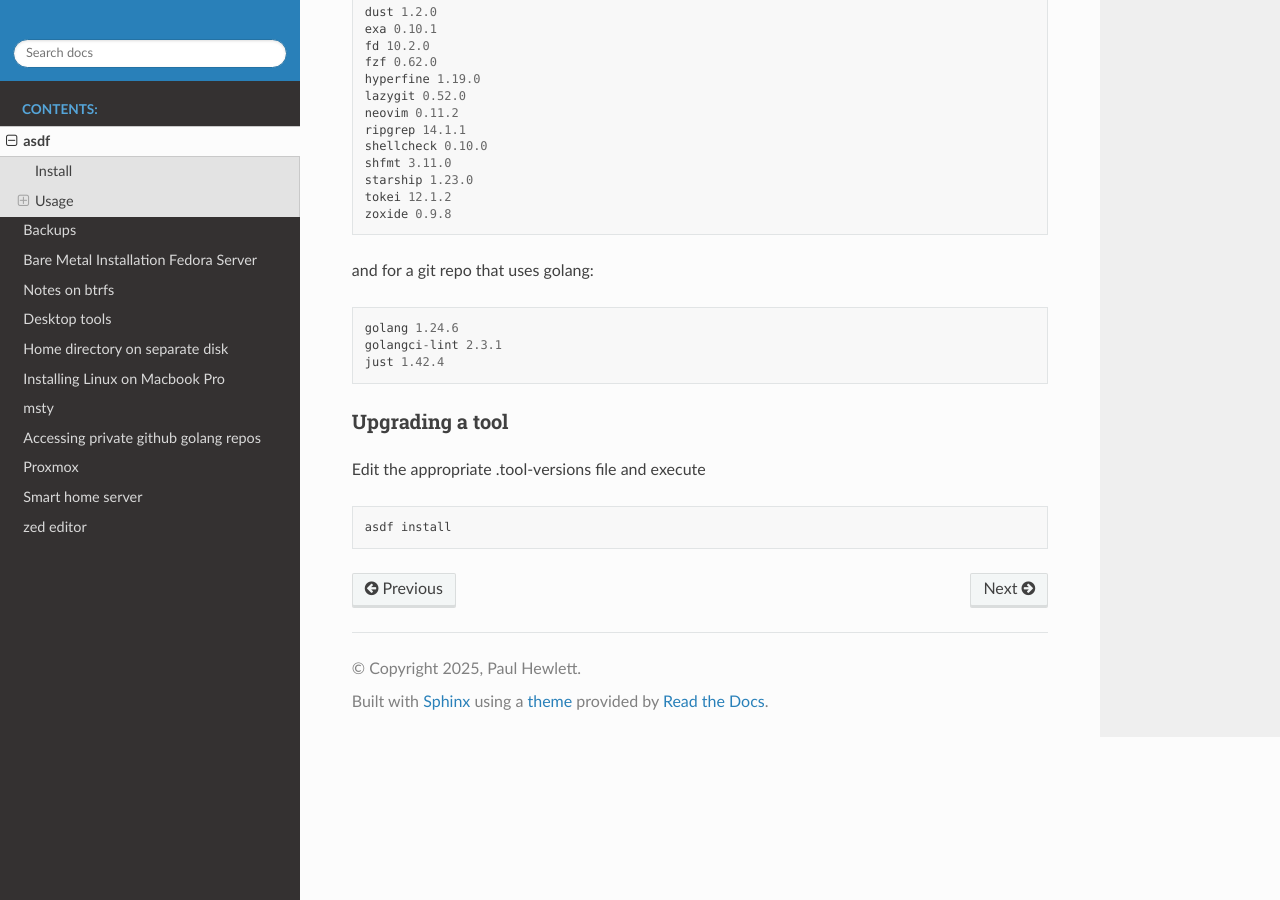
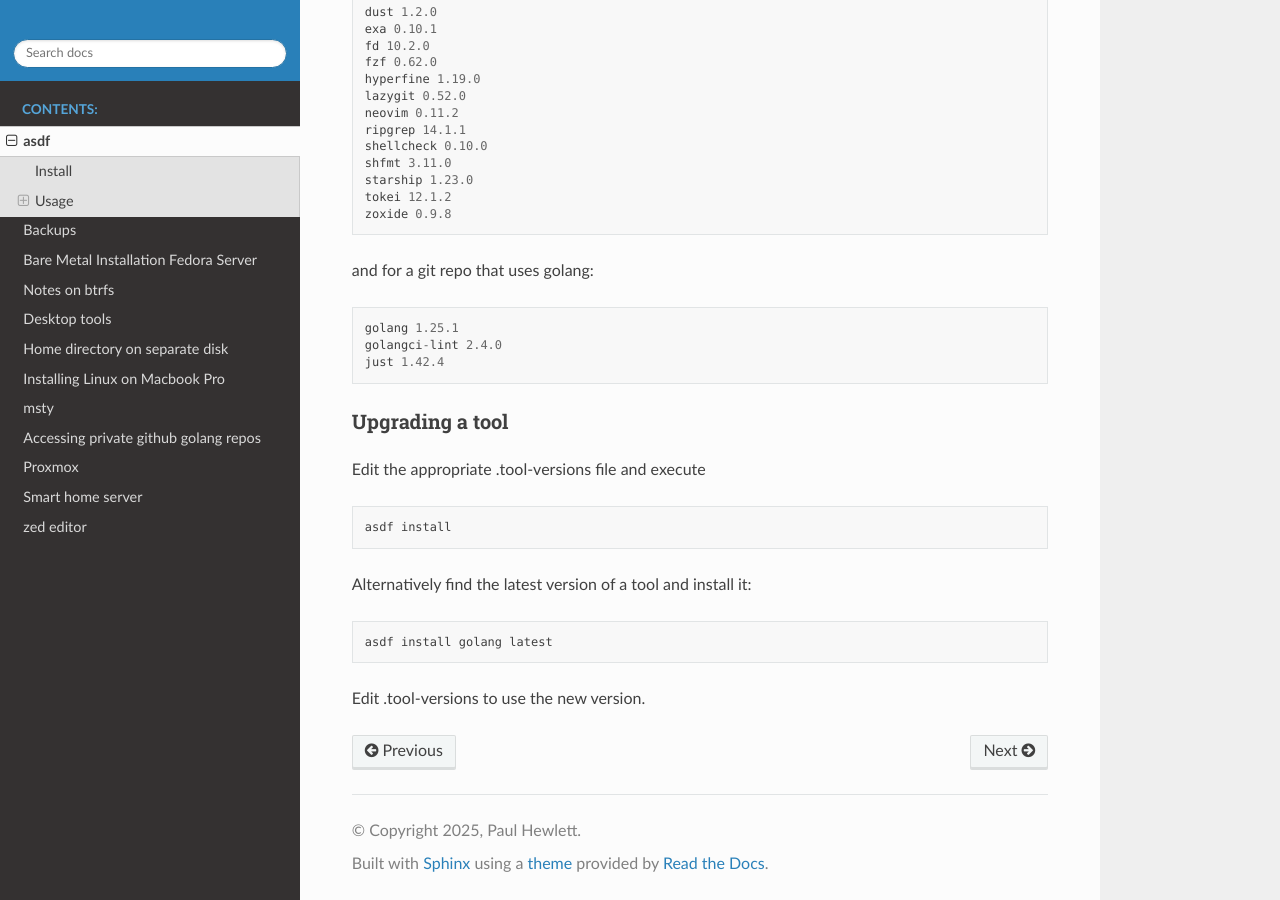
Before and after one commit to eccles/whome, a Sphinx documentation site: the page built from doc/source/asdf/README.md, in a window 1280 px wide and 900 px high, scrolled down 1744 px. Built offline with Sphinx 7.4.7 and the Read the Docs theme 3.1.0, drawn with Linux system fonts in a browser that asks for light colours; some of the changed text lies outside the part shown.

````diff
--- a/doc/source/asdf/README.md
+++ b/doc/source/asdf/README.md
@@ -9,10 +9,10 @@
 To install asdf execute this script:
 
 ```bash
-set -euxo pipefail
+set -euo pipefail
 cd ~/Downloads
 NAME=asdf
-VERSION=v0.18.0
+VERSION=v${1:-0.18.0}
 
 ARCH=$(uname -m)
 case "${ARCH}" in
@@ -100,8 +100,8 @@
 and for a git repo that uses golang:
 
 ```
-golang 1.24.6
-golangci-lint 2.3.1
+golang 1.25.1
+golangci-lint 2.4.0
 just 1.42.4
 ```
 
@@ -112,3 +112,11 @@
 ```bash
 asdf install
 ```
+
+Alternatively find the latest version of a tool and install it:
+
+```bash
+asdf install golang latest
+```
+
+Edit .tool-versions to use the new version.
````
